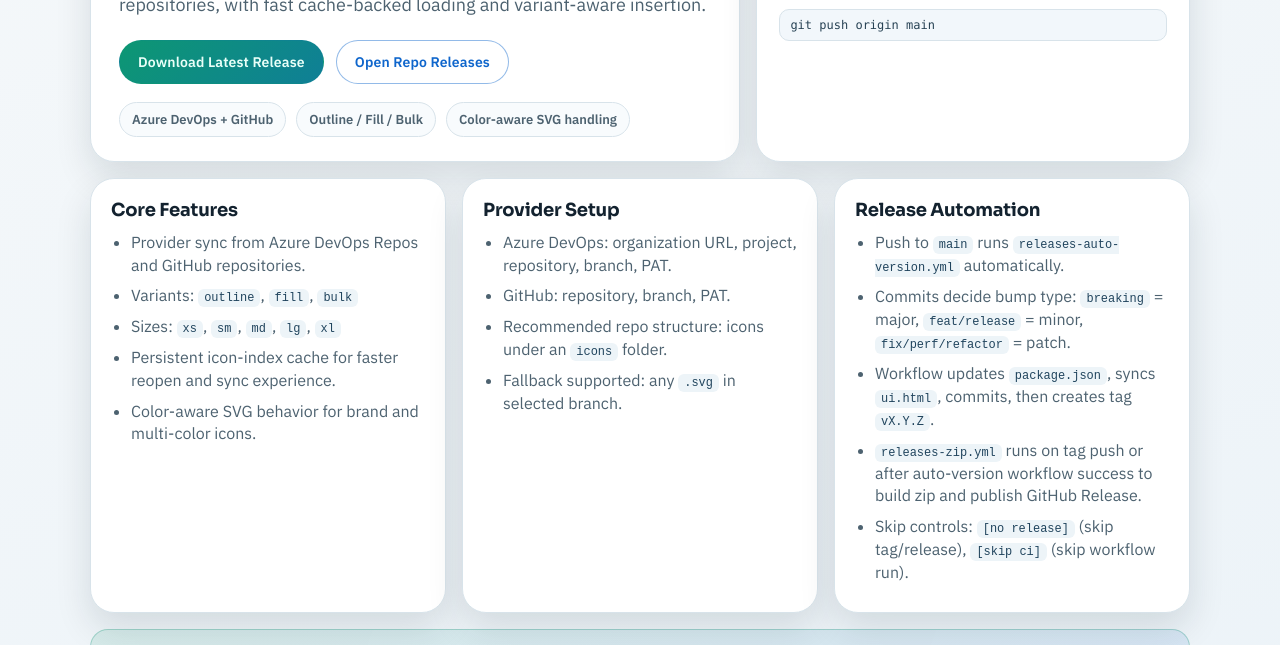
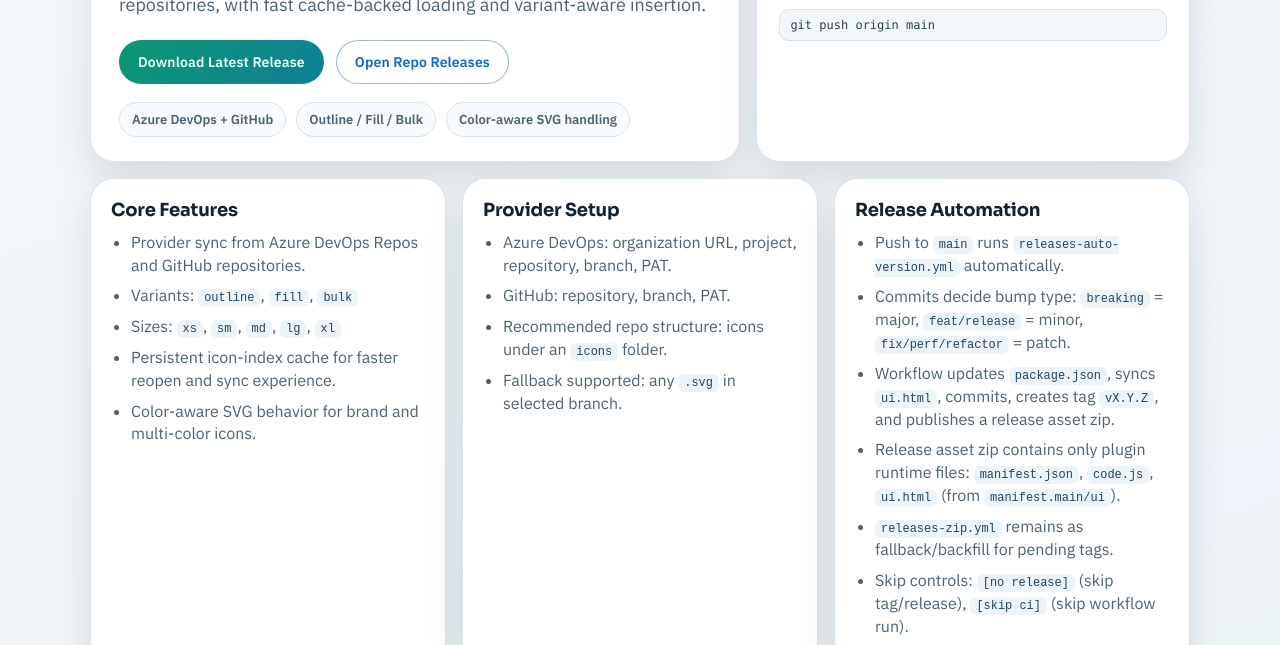
Before and after one commit to enamulkhanbd/planet-icon, a website: page index.html in a window 1280 px wide. Shown: the part 275-920 px from the top of the page. Drawn offline with Linux system fonts and the light colour scheme.

Commit message:
chore: fix release asset packaging and auto backfill

```diff
--- a/index.html
+++ b/index.html
@@ -490,8 +490,9 @@
           <ul>
             <li>Push to <code>main</code> runs <code>releases-auto-version.yml</code> automatically.</li>
             <li>Commits decide bump type: <code>breaking</code> = major, <code>feat/release</code> = minor, <code>fix/perf/refactor</code> = patch.</li>
-            <li>Workflow updates <code>package.json</code>, syncs <code>ui.html</code>, commits, then creates tag <code>vX.Y.Z</code>.</li>
-            <li><code>releases-zip.yml</code> runs on tag push or after auto-version workflow success to build zip and publish GitHub Release.</li>
+            <li>Workflow updates <code>package.json</code>, syncs <code>ui.html</code>, commits, creates tag <code>vX.Y.Z</code>, and publishes a release asset zip.</li>
+            <li>Release asset zip contains only plugin runtime files: <code>manifest.json</code>, <code>code.js</code>, <code>ui.html</code> (from <code>manifest.main/ui</code>).</li>
+            <li><code>releases-zip.yml</code> remains as fallback/backfill for pending tags.</li>
             <li>Skip controls: <code>[no release]</code> (skip tag/release), <code>[skip ci]</code> (skip workflow run).</li>
           </ul>
         </article>
```
Also changed, not shown: .github/workflows/releases-auto-version.yml, .github/workflows/releases-zip.yml, README.md.
